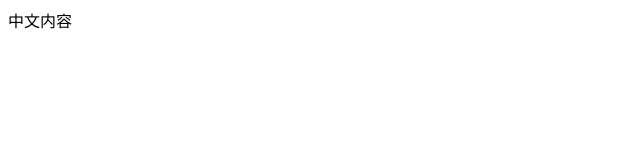
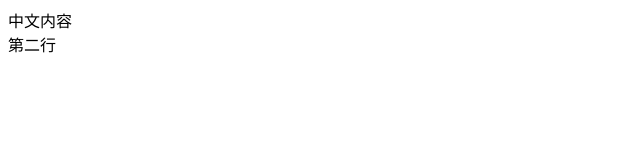
Before and after one commit to yikesoft/myVsForm, a plain HTML site: page myForm/目录/文件3.htm in a window 1280 px wide. Shown: the full height of the page, 0-640 px from the left. Drawn offline with Linux system fonts and the light colour scheme.

Commit message:
提交中文，私钥测试

```diff
--- a/myForm/目录/文件3.htm
+++ b/myForm/目录/文件3.htm
@@ -5,7 +5,9 @@
 	</head>
 	<body>
 
-    中文内容
+    中文内容<br />
+
+    第二行
 
 	</body>
 </html>
```
Also changed, not shown: myForm/目录/文件5.txt (added), 1 other file.
